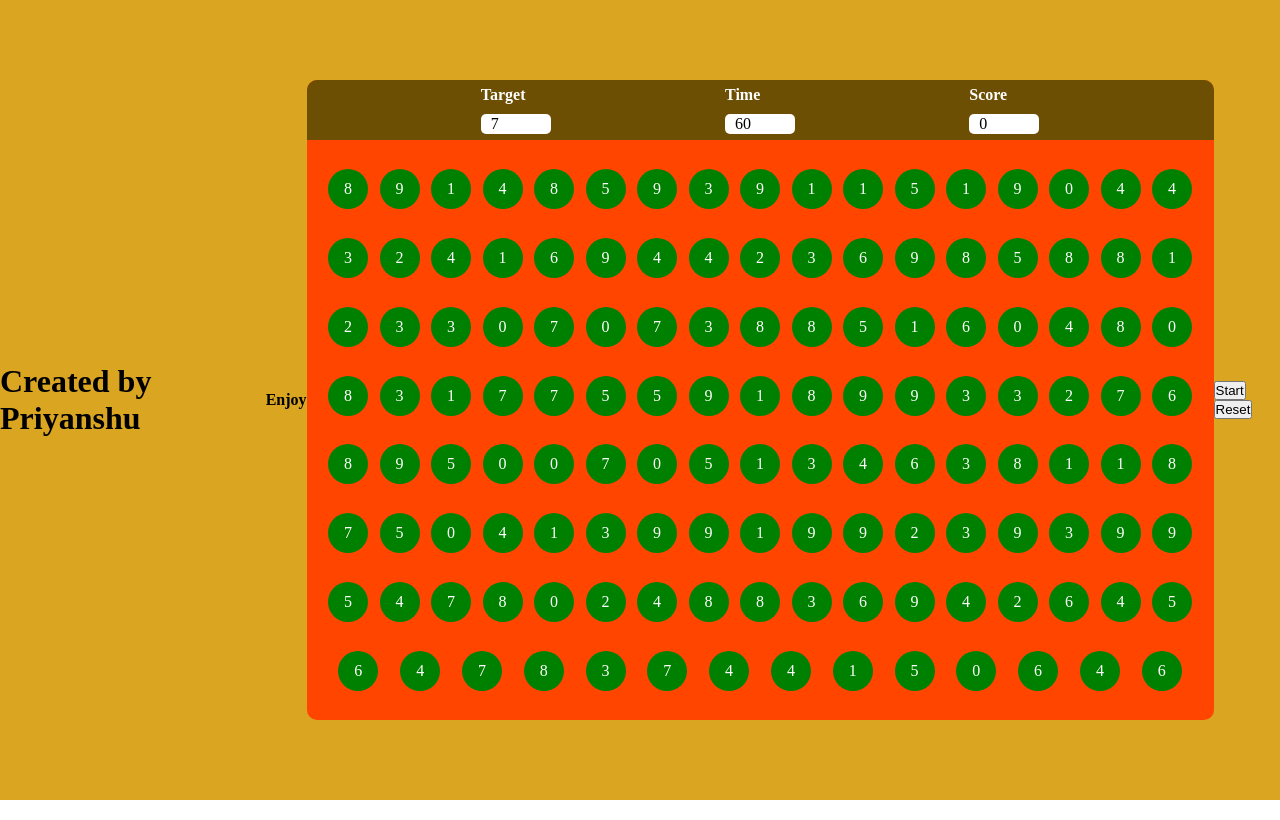
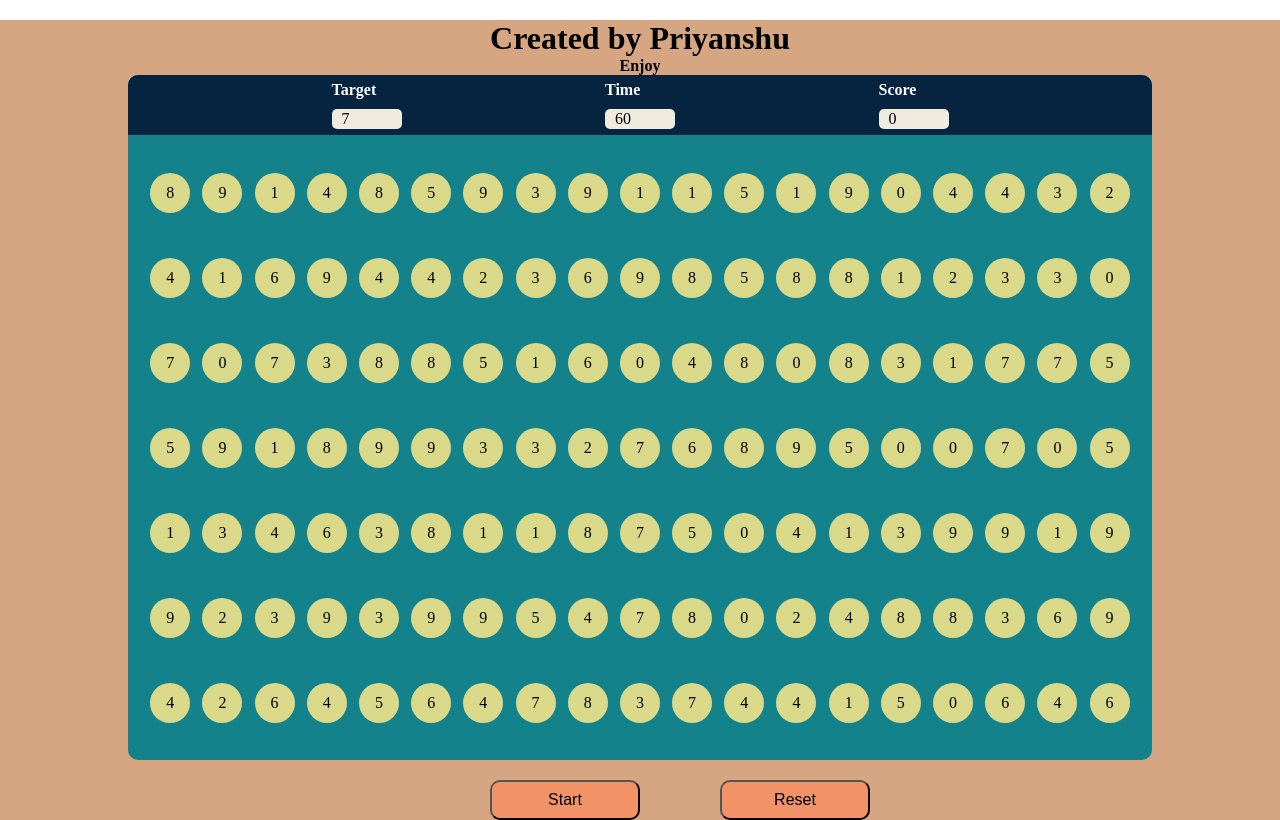
Before and after one commit to 7Priyanshu9/Bubble-Game, a plain HTML site: page index.html in a window 1280 px wide. Drawn offline with Linux system fonts and the light colour scheme.

Commit message:
Update style.css
made it look decent and eye friendly

```diff
--- a/style.css
+++ b/style.css
@@ -12,24 +12,32 @@ html,body{
 .main{
     width: 100%;
     height: 100%;
-    background:goldenrod;
+    background:#D5A681;
     display: flex;
-    justify-content: center;
+    /* justify-content: center; */
     align-items: center;
+    flex-direction: column;
+    justify-content: space-between; /* Pushes content to the top and buttons to the bottom */
+    height: 100vh;
+    margin-top: 20px;
 }
 
 .panal{
     width: 80%;
     height: 80%;
-    background: orangered;
+    background: #14828A;
     border-radius: 10px;
     overflow: hidden;
+    flex-grow: 1; /* Allow .panal to grow and occupy available space */
+    display: flex;
+    flex-direction: column;
+    /* flex-grow: 1; */
     /* to get the border radius */
 }
 #panalTop{
     width: 100%;
     height: 60px;
-    background: #6d4f03;
+    background: #06233F;
     display: flex;
     justify-content: space-evenly;
     align-items: center;
@@ -38,7 +46,7 @@ html,body{
 
 #box{
     padding: 10px;
-    background: white;
+    background: #EFEBDE;
     height: 20px;
     text-align: center;
     width: 70px;
@@ -73,12 +81,28 @@ html,body{
     font-weight: 400;
     width: 40px;
     height: 40px;
-    background: green;
+    background: #DAD98A;
     border-radius: 50%;
-    color: white;
+    color: black;
 }
 
 .bubble:hover{
     background: rgb(6, 83, 6);
     cursor: pointer;
 }
+
+
+.Controlbuttons{
+    display: flex;
+    justify-content: space-evenly;
+    margin-top: 20px;
+}
+
+.Controlbuttons button {
+    width: 150px; /* Increase button width */
+    height: 40px; /* Increase button height */
+    font-size: 16px;
+    background-color: #F19367;
+    border-radius: 10px;
+    margin-left: 80px;/* Increase font size for better visibility */
+}
```
